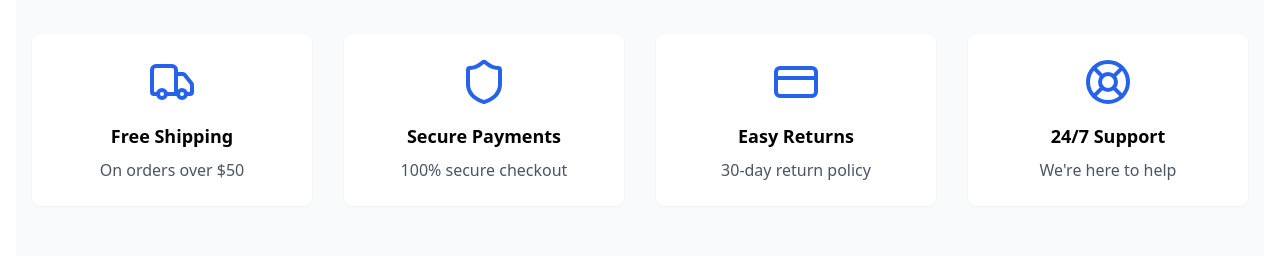
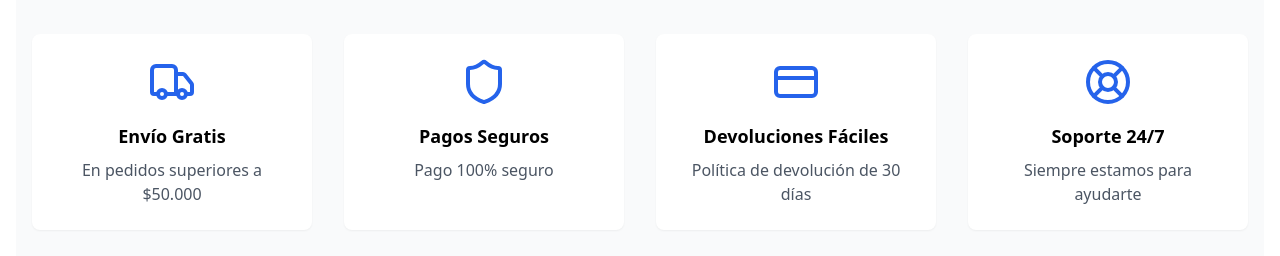
Before and after one commit to stringifystudio/pru_empr, a React (Vite) app: page / in a window 1280 px wide. Shown: the part 980-1236 px from the top of the page. Built offline with nearby package versions, Linux system fonts and the light colour scheme; no server answers; the database is empty.

Commit message:
Update PromoBanner.tsx

```diff
--- a/src/components/home/PromoBanner.tsx
+++ b/src/components/home/PromoBanner.tsx
@@ -1,27 +1,27 @@
 import React from 'react';
 import { Truck, Shield, CreditCard, LifeBuoy } from 'lucide-react';
 
-const PromoBanner: React.FC = () => {
-  const benefits = [
+const BannerPromocional: React.FC = () => {
+  const beneficios = [
     {
       icon: <Truck size={48} className="mb-4 text-blue-600" />,
-      title: 'Free Shipping',
-      description: 'On orders over $50',
+      title: 'Envío Gratis',
+      description: 'En pedidos superiores a $50.000',
     },
     {
       icon: <Shield size={48} className="mb-4 text-blue-600" />,
-      title: 'Secure Payments',
-      description: '100% secure checkout',
+      title: 'Pagos Seguros',
+      description: 'Pago 100% seguro',
     },
     {
       icon: <CreditCard size={48} className="mb-4 text-blue-600" />,
-      title: 'Easy Returns',
-      description: '30-day return policy',
+      title: 'Devoluciones Fáciles',
+      description: 'Política de devolución de 30 días',
     },
     {
       icon: <LifeBuoy size={48} className="mb-4 text-blue-600" />,
-      title: '24/7 Support',
-      description: "We're here to help",
+      title: 'Soporte 24/7',
+      description: 'Siempre estamos para ayudarte',
     },
   ];
 
@@ -29,14 +29,14 @@ const PromoBanner: React.FC = () => {
     <div className="bg-gray-50 py-16">
       <div className="container mx-auto px-4">
         <div className="grid grid-cols-1 md:grid-cols-2 lg:grid-cols-4 gap-8">
-          {benefits.map((benefit, index) => (
+          {beneficios.map((beneficio, index) => (
             <div
               key={index}
               className="flex flex-col items-center text-center p-6 bg-white rounded-lg shadow-sm transition-transform duration-300 hover:shadow-md hover:-translate-y-1"
             >
-              {benefit.icon}
-              <h3 className="text-lg font-semibold mb-2">{benefit.title}</h3>
-              <p className="text-gray-600">{benefit.description}</p>
+              {beneficio.icon}
+              <h3 className="text-lg font-semibold mb-2">{beneficio.title}</h3>
+              <p className="text-gray-600">{beneficio.description}</p>
             </div>
           ))}
         </div>
@@ -45,4 +45,4 @@ const PromoBanner: React.FC = () => {
   );
 };
 
-export default PromoBanner;
+export default BannerPromocional;
```
